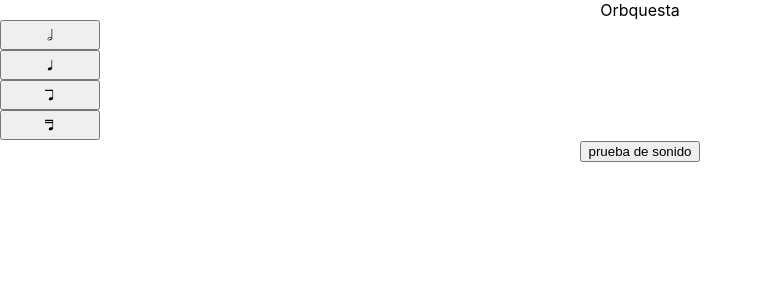
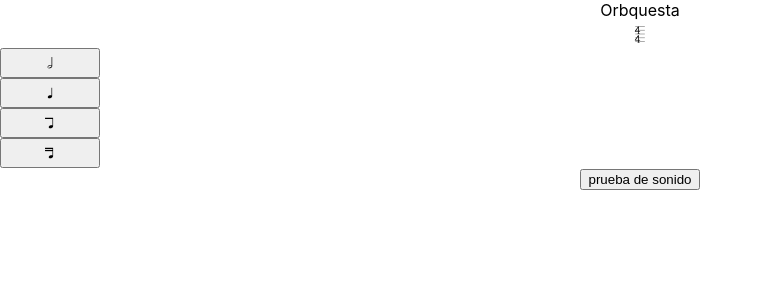
Before and after one commit to algch/orbquesta-fe, a React (Create React App) app in the folder orb-fe/: page / in a window 1280 px wide. Shown: the top 300 px of the page, without its empty margins (0-763 px from the left). Built offline with nearby package versions, Linux system fonts and the light colour scheme.

Commit message:
added fixed time signature

```diff
--- a/orb-fe/src/scenes/RythmicDictation.js
+++ b/orb-fe/src/scenes/RythmicDictation.js
@@ -39,7 +39,7 @@ function RythmicDictation() {
     };
 
     const printNotes = () => {
-        return exerciseNotes.map((note) => value2Note[note] || "").join('%');
+        return "VB%" + exerciseNotes.map((note) => value2Note[note] || "").join('%');
     }
 
   return (
```
